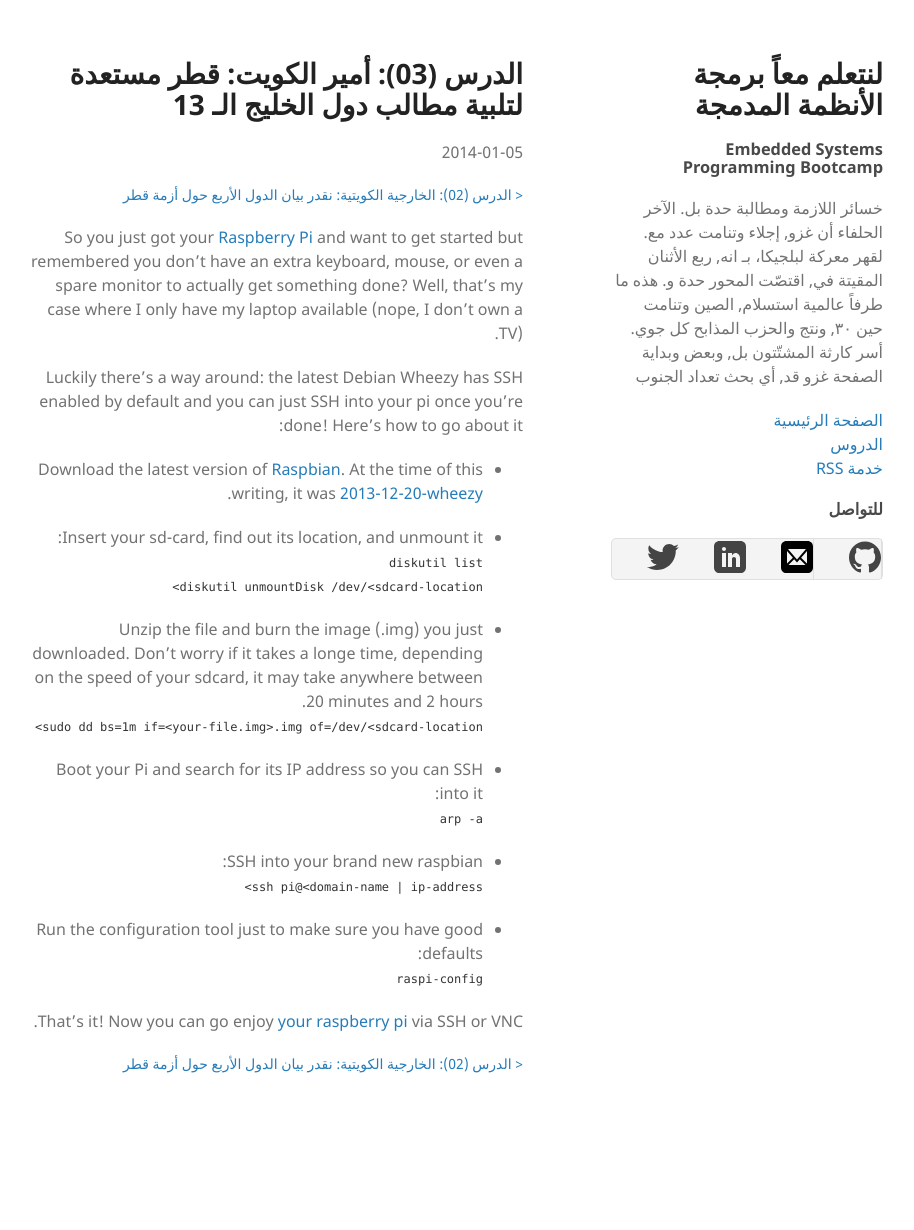
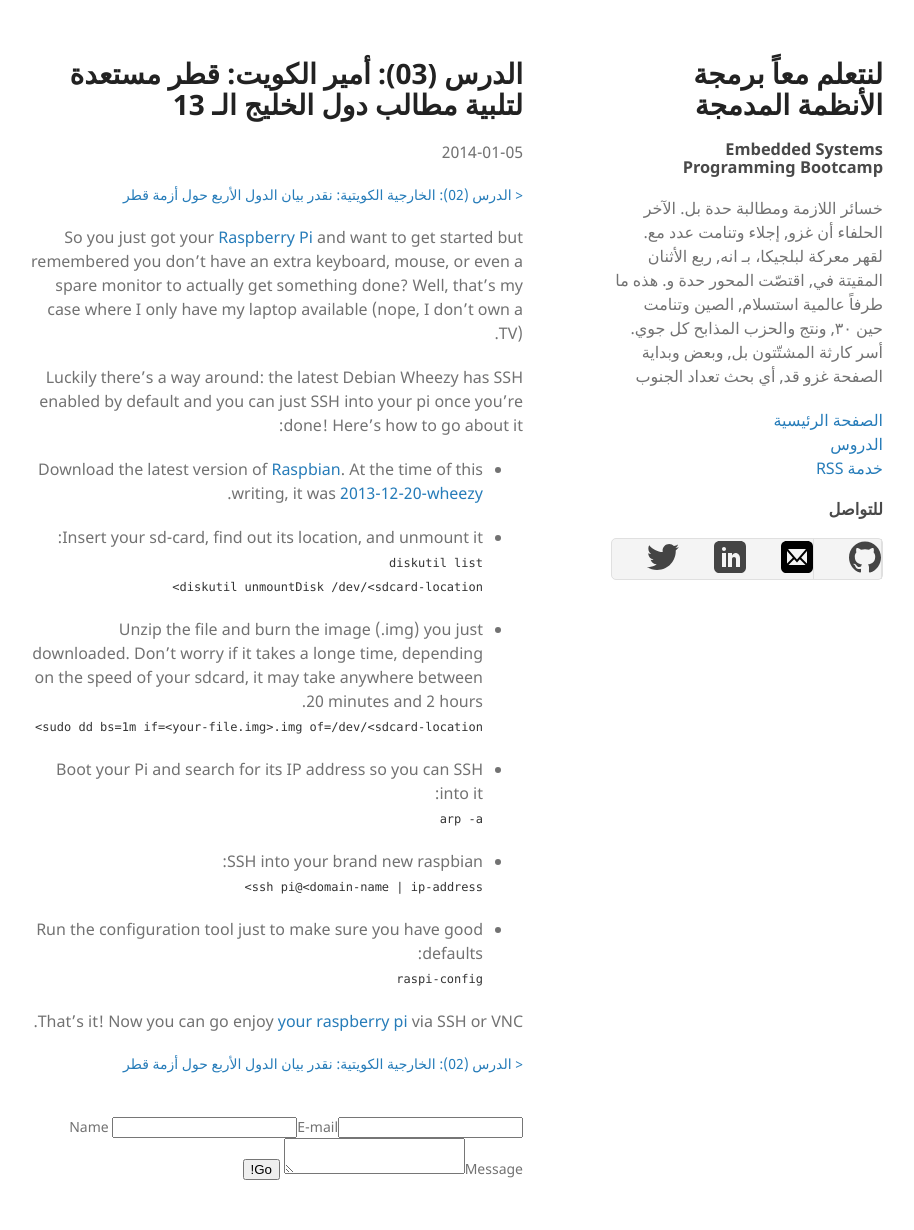
Before and after one commit to kalhabish/embedded_course, a Jekyll site: the page built from _posts/2014-01-05-article 3.md, in a window 1280 px wide. Shown: the whole page, without its empty margins (187-1101 px from the left). Built offline with Jekyll 4.4.1, drawn with Linux system fonts in a browser that asks for light colours; before the commit the page ends 1166 px from its top, so only the background shows below that.

Commit message:
adds commentw-new.html

```diff
--- /dev/null
+++ b/_includes/comments-new.html
@@ -0,0 +1,10 @@
+<form method="POST" action="https://api.staticman.net/v2/entry/kalhabish/embedded_course/gh-pages">
+  <input name="options[redirect]" type="hidden" value="https://kalhabish.github.io/embedded_course/thanks.html">
+
+  <input name="options[slug]" type="hidden" value="{{ page.slug }}">
+  <label><input name="fields[name]" type="text">Name</label>
+  <label><input name="fields[email]" type="email">E-mail</label>
+  <label><textarea name="fields[message]"></textarea>Message</label>
+
+  <button type="submit">Go!</button>
+</form>
--- a/_layouts/post.html
+++ b/_layouts/post.html
@@ -45,8 +45,8 @@
       {% endif %}
 
 <br><br>
+
+    {% include comments-new.html %}
 {% comment %}
-    {% include comments-new.html %}
     {% include comments.html %}
-
 {% endcomment %}
```
Also changed, not shown: _includes/comments.html (added, +10 -0 lines).
